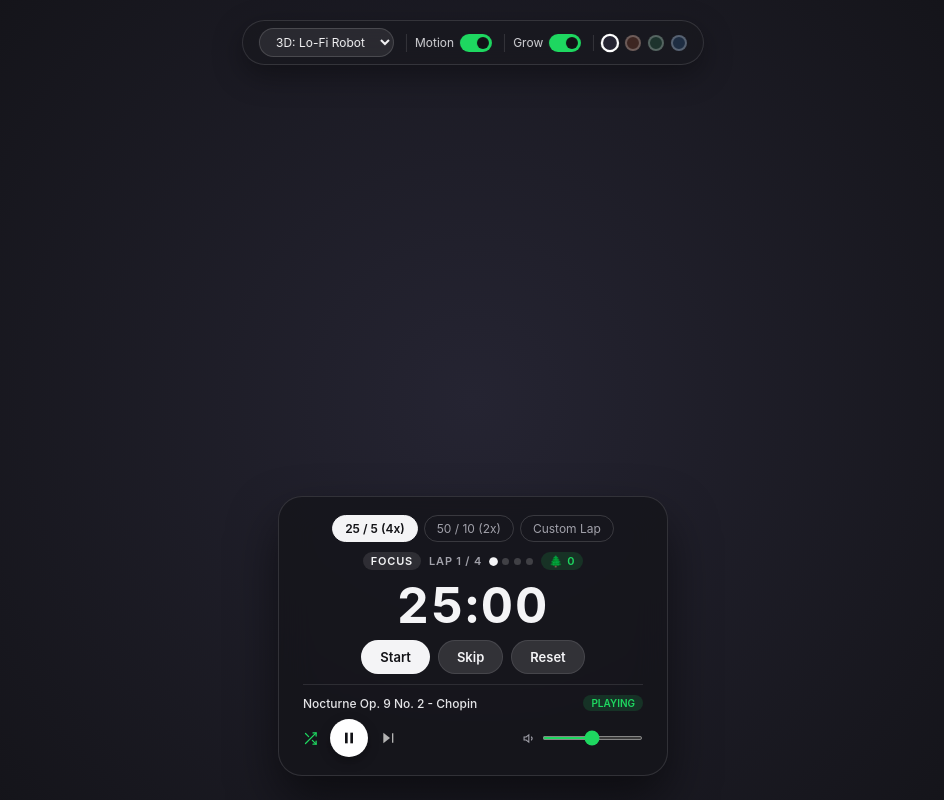
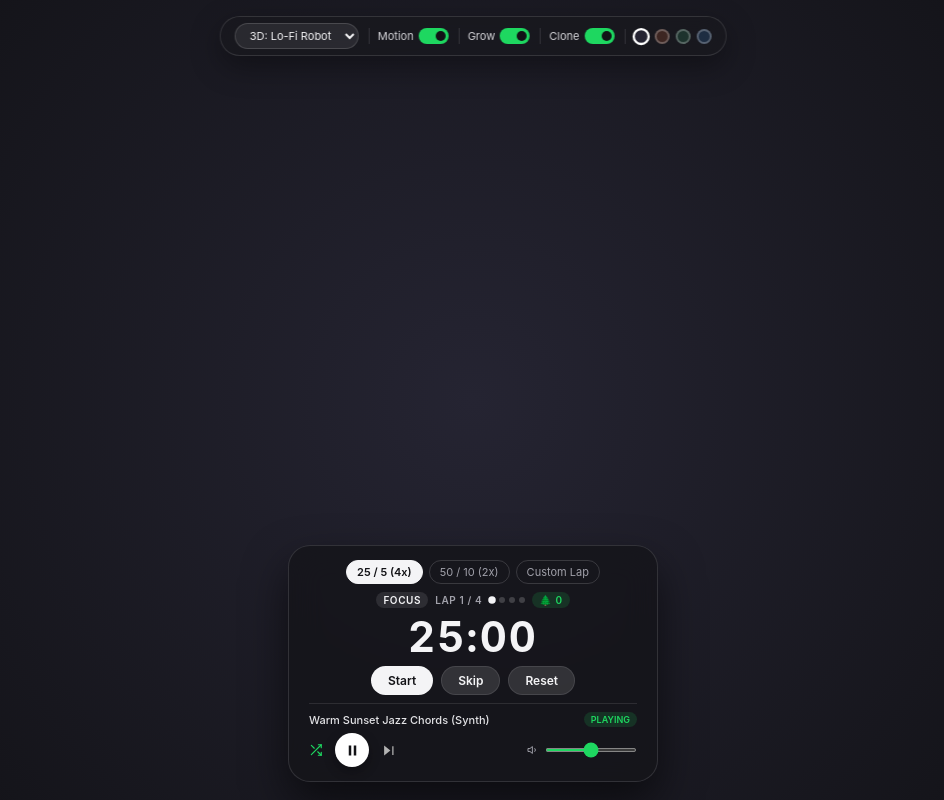
Before and after one commit to scarlet-azure/lofi-3d-timer, a plain HTML site: page index.html in a window 1280 px wide. Both pictures are taken after a click on the button 477 px from the left and 738 px from the top of the page. Shown: the whole page, without its empty margins (167-1111 px from the left). Drawn offline with Linux system fonts and the light colour scheme; some packages are replaced by stand-ins of ours; no server answers; a script that the page names is missing.

Commit message:
fix music, add clone movement

```diff
--- a/index.html
+++ b/index.html
@@ -31,6 +31,7 @@
       inset: 0;
       pointer-events: none;
       z-index: 1;
+      transition: opacity 0.4s ease;
     }
 
     /* Kanvas 3D Utama */
@@ -46,26 +47,26 @@
     /* Top Bar */
     .top-bar {
       position: fixed;
-      top: 20px;
+      top: 16px;
       left: 50%;
       transform: translateX(-50%);
-      background: rgba(24, 24, 30, 0.68);
+      background: rgba(24, 24, 30, 0.72);
       backdrop-filter: blur(14px);
       -webkit-backdrop-filter: blur(14px);
       border: 1px solid rgba(255, 255, 255, 0.12);
       border-radius: 999px;
-      padding: 7px 16px;
+      padding: 6px 14px;
       display: flex;
       align-items: center;
-      gap: 12px;
+      gap: 10px;
       box-shadow: 0 10px 30px rgba(0, 0, 0, 0.35);
-      z-index: 20;
-      max-width: 95vw;
+      z-index: 30;
+      max-width: 96vw;
       flex-wrap: wrap;
       justify-content: center;
       transition: opacity 0.4s ease;
     }
-    body.focus-active .top-bar { opacity: 0.5; }
+    body.focus-active .top-bar { opacity: 0.55; }
     body.focus-active .top-bar:hover { opacity: 1; }
 
     .scene-select {
@@ -73,8 +74,8 @@
       color: #f4f4f6;
       border: 1px solid rgba(255, 255, 255, 0.15);
       border-radius: 999px;
-      padding: 5px 12px;
-      font-size: 12px;
+      padding: 4px 10px;
+      font-size: 11px;
       outline: none;
       cursor: pointer;
     }
@@ -83,8 +84,8 @@
     .toggle-wrap {
       display: flex;
       align-items: center;
-      gap: 6px;
-      font-size: 12px;
+      gap: 5px;
+      font-size: 11px;
       color: #d4d4d8;
       cursor: pointer;
       user-select: none;
@@ -94,8 +95,8 @@
     .switch {
       position: relative;
       display: inline-block;
-      width: 32px;
-      height: 18px;
+      width: 30px;
+      height: 16px;
     }
     .switch input { opacity: 0; width: 0; height: 0; }
     .slider {
@@ -109,8 +110,8 @@
     .slider:before {
       position: absolute;
       content: "";
-      height: 12px;
-      width: 12px;
+      height: 10px;
+      width: 10px;
       left: 3px;
       bottom: 3px;
       background-color: #f4f4f6;
@@ -123,13 +124,13 @@
     .bg-swatches {
       display: flex;
       align-items: center;
-      gap: 7px;
+      gap: 6px;
       padding-left: 8px;
       border-left: 1px solid rgba(255, 255, 255, 0.12);
     }
     .swatch {
-      width: 16px;
-      height: 16px;
+      width: 15px;
+      height: 15px;
       border-radius: 50%;
       border: 2px solid rgba(255, 255, 255, 0.25);
       cursor: pointer;
@@ -138,38 +139,38 @@
     .swatch:hover { transform: scale(1.15); }
     .swatch.active { border-color: #ffffff; transform: scale(1.15); }
 
-    /* HUD CONTAINER */
+    /* HUD CONTAINER (Dipastikan Utuh & Tidak Kepotong) */
     .hud-container {
       position: fixed;
-      bottom: 24px;
+      bottom: 18px;
       left: 50%;
       transform: translateX(-50%);
-      background: rgba(20, 20, 26, 0.76);
+      background: rgba(20, 20, 26, 0.8);
       backdrop-filter: blur(16px);
       -webkit-backdrop-filter: blur(16px);
       border: 1px solid rgba(255, 255, 255, 0.12);
-      border-radius: 24px;
-      padding: 18px 24px;
+      border-radius: 22px;
+      padding: 14px 20px;
       display: flex;
       flex-direction: column;
       align-items: center;
-      gap: 10px;
+      gap: 8px;
       width: 92%;
-      max-width: 390px;
-      box-shadow: 0 24px 48px rgba(0, 0, 0, 0.5);
-      z-index: 20;
+      max-width: 370px;
+      box-shadow: 0 20px 44px rgba(0, 0, 0, 0.55);
+      z-index: 30;
       transition: all 0.4s cubic-bezier(0.22, 1, 0.36, 1);
     }
 
     /* COMPACT DOCK MODE SAAT TIMER BERJALAN */
     body.focus-active .hud-container {
-      bottom: 16px;
-      max-width: 540px;
-      padding: 10px 20px;
+      bottom: 14px;
+      max-width: 520px;
+      padding: 9px 18px;
       border-radius: 999px;
       flex-direction: row;
       justify-content: space-between;
-      gap: 14px;
+      gap: 12px;
     }
 
     body.focus-active .mode-tabs,
@@ -188,21 +189,21 @@
     }
 
     body.focus-active .timer-display {
-      font-size: 28px;
+      font-size: 26px;
       letter-spacing: 1px;
     }
 
     body.focus-active .timer-controls { gap: 6px; }
-    body.focus-active .btn-timer { padding: 6px 14px; font-size: 12px; }
+    body.focus-active .btn-timer { padding: 6px 12px; font-size: 11px; }
 
     body.focus-active .spotify-player {
       width: auto;
       padding-top: 0;
       border-top: none;
-      padding-left: 12px;
+      padding-left: 10px;
       border-left: 1px solid rgba(255, 255, 255, 0.12);
     }
-    body.focus-active .spotify-play-btn { width: 34px; height: 34px; }
+    body.focus-active .spotify-play-btn { width: 32px; height: 32px; }
 
     /* Mode & Custom Lap Settings */
     .mode-tabs { display: flex; gap: 6px; align-items: center; }
@@ -210,9 +211,9 @@
       background: transparent;
       border: 1px solid rgba(255,255,255,0.15);
       color: #a1a1aa;
-      padding: 5px 12px;
+      padding: 4px 10px;
       border-radius: 999px;
-      font-size: 12px;
+      font-size: 11px;
       cursor: pointer;
       transition: all 0.2s;
     }
@@ -222,13 +223,13 @@
     .custom-settings-grid {
       display: none;
       grid-template-columns: repeat(3, 1fr) auto;
-      gap: 8px;
+      gap: 6px;
       align-items: end;
       width: 100%;
       background: rgba(255, 255, 255, 0.04);
       border: 1px solid rgba(255, 255, 255, 0.08);
-      padding: 10px 12px;
-      border-radius: 14px;
+      padding: 8px 10px;
+      border-radius: 12px;
     }
     .custom-settings-grid.show { display: grid; }
 
@@ -236,10 +237,10 @@
       display: flex;
       flex-direction: column;
       align-items: center;
-      gap: 4px;
+      gap: 3px;
     }
     .input-group label {
-      font-size: 10px;
+      font-size: 9px;
       color: #a1a1aa;
       text-transform: uppercase;
       letter-spacing: 0.5px;
@@ -249,10 +250,10 @@
       background: rgba(255, 255, 255, 0.08);
       border: 1px solid rgba(255, 255, 255, 0.16);
       color: #fff;
-      padding: 6px 4px;
-      border-radius: 8px;
+      padding: 4px;
+      border-radius: 6px;
       text-align: center;
-      font-size: 13px;
+      font-size: 12px;
       font-weight: 600;
       outline: none;
     }
@@ -262,15 +263,15 @@
     .session-status {
       display: flex;
       align-items: center;
-      gap: 8px;
-      font-size: 11px;
+      gap: 7px;
+      font-size: 10px;
       font-weight: 600;
-      letter-spacing: 0.8px;
+      letter-spacing: 0.6px;
       color: #a1a1aa;
       text-transform: uppercase;
     }
     .phase-pill {
-      padding: 2px 8px;
+      padding: 2px 7px;
       border-radius: 999px;
       background: rgba(255, 255, 255, 0.1);
       color: #f4f4f6;
@@ -280,16 +281,16 @@
       color: #38bdf8;
     }
     .forest-badge {
-      padding: 2px 8px;
+      padding: 2px 7px;
       border-radius: 999px;
       background: rgba(30, 215, 96, 0.14);
       color: #1ed760;
-      font-size: 11px;
+      font-size: 10px;
     }
-    .lap-dots { display: flex; gap: 5px; }
+    .lap-dots { display: flex; gap: 4px; }
     .lap-dot {
-      width: 7px;
-      height: 7px;
+      width: 6px;
+      height: 6px;
       border-radius: 50%;
       background: rgba(255, 255, 255, 0.18);
       transition: all 0.3s;
@@ -298,7 +299,7 @@
     .lap-dot.current { background: #f4f4f6; transform: scale(1.25); }
 
     .timer-display {
-      font-size: 50px;
+      font-size: 42px;
       font-weight: 700;
       letter-spacing: 2px;
       font-variant-numeric: tabular-nums;
@@ -311,10 +312,10 @@
       background: rgba(255, 255, 255, 0.12);
       color: #f4f4f6;
       border: 1px solid rgba(255, 255, 255, 0.1);
-      padding: 8px 18px;
+      padding: 6px 16px;
       border-radius: 999px;
       font-weight: 600;
-      font-size: 13px;
+      font-size: 12px;
       cursor: pointer;
       transition: all 0.15s;
     }
@@ -324,18 +325,18 @@
     /* Spotify-Style Audio Player */
     .spotify-player {
       width: 100%;
-      padding-top: 10px;
+      padding-top: 8px;
       border-top: 1px solid rgba(255, 255, 255, 0.1);
       display: flex;
       flex-direction: column;
-      gap: 8px;
+      gap: 6px;
     }
 
     .track-info {
       display: flex;
       justify-content: space-between;
       align-items: center;
-      font-size: 12px;
+      font-size: 11px;
     }
     .track-title {
       color: #e4e4e7;
@@ -343,11 +344,11 @@
       white-space: nowrap;
       overflow: hidden;
       text-overflow: ellipsis;
-      max-width: 240px;
+      max-width: 230px;
     }
     .track-badge {
-      font-size: 10px;
-      padding: 2px 8px;
+      font-size: 9px;
+      padding: 2px 7px;
       border-radius: 999px;
       background: rgba(29, 185, 84, 0.18);
       color: #1ed760;
@@ -358,7 +359,7 @@
       display: flex;
       align-items: center;
       justify-content: space-between;
-      gap: 12px;
+      gap: 10px;
     }
 
     .transport-btns {
@@ -381,8 +382,8 @@
     .icon-btn.active { color: #1ed760; }
 
     .spotify-play-btn {
-      width: 38px;
-      height: 38px;
+      width: 34px;
+      height: 34px;
       border-radius: 50%;
       background: #ffffff;
       color: #121216;
@@ -401,7 +402,7 @@
       align-items: center;
       gap: 6px;
       flex: 1;
-      max-width: 120px;
+      max-width: 110px;
     }
     input[type="range"] {
       width: 100%;
@@ -428,10 +429,18 @@
       </span>
     </label>
 
-    <label class="toggle-wrap" title="Objek membesar dari kecil (35%) hingga penuh (100%) selama sesi Focus">
+    <label class="toggle-wrap" title="Objek membesar dari kecil hingga penuh selama sesi Focus">
       <span>Grow</span>
       <span class="switch">
         <input type="checkbox" id="growToggle" checked onchange="syncModelState()" />
+        <span class="slider"></span>
+      </span>
+    </label>
+
+    <label class="toggle-wrap" title="Tampilkan kloningan objek di kiri-kanan setiap selesai 1 lap">
+      <span>Clone</span>
+      <span class="switch">
+        <input type="checkbox" id="cloneToggle" checked onchange="renderGrownClones()" />
         <span class="slider"></span>
       </span>
     </label>
@@ -479,7 +488,7 @@
         <label for="lapsInput">Laps</label>
         <input type="number" id="lapsInput" class="custom-input" min="1" max="12" value="4" />
       </div>
-      <button class="mode-btn active" style="height: 30px;" onclick="applyCustomSettings()">Set</button>
+      <button class="mode-btn active" style="height: 26px;" onclick="applyCustomSettings()">Set</button>
     </div>
 
     <div class="session-status">
@@ -499,14 +508,14 @@
 
     <div class="spotify-player">
       <div class="track-info">
-        <span class="track-title" id="trackName">Memuat lagu...</span>
+        <span class="track-title" id="trackName">Lo-Fi Synth & Rain (Built-in)</span>
         <span class="track-badge" id="audioStatus">READY</span>
       </div>
 
       <div class="player-controls-row">
         <div class="transport-btns">
           <button class="icon-btn active" onclick="playRandomTrack()" title="Shuffle Track">
-            <svg width="15" height="15" viewBox="0 0 24 24" fill="none" stroke="currentColor" stroke-width="2" stroke-linecap="round" stroke-linejoin="round">
+            <svg width="14" height="14" viewBox="0 0 24 24" fill="none" stroke="currentColor" stroke-width="2" stroke-linecap="round" stroke-linejoin="round">
               <polyline points="16 3 21 3 21 8"></polyline><line x1="4" y1="20" x2="21" y2="3"></line>
               <polyline points="21 16 21 21 16 21"></polyline><line x1="15" y1="15" x2="21" y2="21"></line>
               <line x1="4" y1="4" x2="9" y2="9"></line>
@@ -514,17 +523,17 @@
           </button>
 
           <button class="spotify-play-btn" id="audioBtn" onclick="toggleAudio()" title="Play / Pause">
-            <svg id="playIcon" width="16" height="16" viewBox="0 0 24 24" fill="currentColor">
+            <svg id="playIcon" width="15" height="15" viewBox="0 0 24 24" fill="currentColor">
               <polygon points="6 3 20 12 6 21 6 3"></polygon>
             </svg>
-            <svg id="pauseIcon" width="16" height="16" viewBox="0 0 24 24" fill="currentColor" style="display: none;">
+            <svg id="pauseIcon" width="15" height="15" viewBox="0 0 24 24" fill="currentColor" style="display: none;">
               <rect x="6" y="4" width="4" height="16"></rect>
               <rect x="14" y="4" width="4" height="16"></rect>
             </svg>
           </button>
 
           <button class="icon-btn" onclick="playNextTrack()" title="Next Track">
-            <svg width="16" height="16" viewBox="0 0 24 24" fill="currentColor">
+            <svg width="15" height="15" viewBox="0 0 24 24" fill="currentColor">
               <polygon points="5 4 15 12 5 20 5 4"></polygon>
               <line x1="19" y1="5" x2="19" y2="19" stroke="currentColor" stroke-width="2"></line>
             </svg>
@@ -532,7 +541,7 @@
         </div>
 
         <div class="volume-box">
-          <svg width="15" height="15" viewBox="0 0 24 24" fill="none" stroke="#a1a1aa" stroke-width="2">
+          <svg width="14" height="14" viewBox="0 0 24 24" fill="none" stroke="#a1a1aa" stroke-width="2">
             <polygon points="11 5 6 9 2 9 2 15 6 15 11 19 11 5"></polygon>
             <path d="M15.54 8.46a5 5 0 0 1 0 7.07"></path>
           </svg>
@@ -566,6 +575,7 @@
     const modelSelect = document.getElementById("modelSelect");
     const motionToggle = document.getElementById("motionToggle");
     const growToggle = document.getElementById("growToggle");
+    const cloneToggle = document.getElementById("cloneToggle");
     const timerEl = document.getElementById("timer");
     const startBtn = document.getElementById("startBtn");
     const customPanel = document.getElementById("customPanel");
@@ -584,7 +594,7 @@
     const trackNameEl = document.getElementById("trackName");
     const audioStatusEl = document.getElementById("audioStatus");
 
-    // --- 1. CAMERA FRAMING, GROWTH SCALE & CLONES ---
+    // --- 1. CAMERA FRAMING, GROWTH SCALE & ANIMATED CLONES ---
     viewerEl.addEventListener("load", () => {
       const orbit = viewerEl.getCameraOrbit();
       const target = viewerEl.getCameraTarget();
@@ -602,7 +612,7 @@
       if (isRunning) {
         viewerEl.setAttribute("camera-target", `0m ${baseTargetY}m 0m`);
       } else {
-        const offsetDown = modelHeight * 0.25;
+        const offsetDown = modelHeight * 0.28;
         viewerEl.setAttribute("camera-target", `0m ${baseTargetY - offsetDown}m 0m`);
       }
     }
@@ -620,12 +630,27 @@
         const elapsed = Math.max(0, totalFocusSec - timeLeft);
         const progress = Math.min(1, elapsed / totalFocusSec);
 
-        // Mulai dari 0.35 (35%) dan tumbuh mulus sampai 1.0 (100%)
         const minScale = 0.35;
         const s = (minScale + (1 - minScale) * progress).toFixed(4);
         viewerEl.style.transform = `scale(${s})`;
       } else {
         viewerEl.style.transform = "scale(1)";
+      }
+    }
+
+    // Sinkronkan animasi kerangka + rotasi untuk model utama MAUPUN semua kloningan
+    function applyMotionToElement(el, active) {
+      if (active) {
+        if (el.availableAnimations && el.availableAnimations.length > 0) {
+          const preferred = el.availableAnimations.find(a => /idle|walk|dance|wave|grow/i.test(a));
+          el.animationName = preferred || el.availableAnimations[0];
+          el.play();
+        }
+        el.setAttribute("auto-rotate", "");
+        el.setAttribute("rotation-per-second", currentPhase === "focus" ? "12deg" : "5deg");
+      } else {
+        if (typeof el.pause === "function") el.pause();
+        el.removeAttribute("auto-rotate");
       }
     }
 
@@ -635,25 +660,22 @@
       updateModelGrowthScale();
 
       const shouldAnimate = isRunning && motionToggle.checked;
-      if (shouldAnimate) {
-        if (viewerEl.availableAnimations && viewerEl.availableAnimations.length > 0) {
-          const preferred = viewerEl.availableAnimations.find(a => /idle|walk|dance|wave|grow/i.test(a));
-          viewerEl.animationName = preferred || viewerEl.availableAnimations[0];
-          viewerEl.play();
-        }
-        viewerEl.setAttribute("auto-rotate", "");
-        viewerEl.setAttribute("rotation-per-second", currentPhase === "focus" ? "12deg" : "5deg");
-      } else {
-        if (typeof viewerEl.pause === "function") viewerEl.pause();
-        viewerEl.removeAttribute("auto-rotate");
-      }
+      applyMotionToElement(viewerEl, shouldAnimate);
+
+      // Ikut gerakkan semua kloningan yang sudah muncul di layar
+      grownClonesEl.querySelectorAll("model-viewer").forEach(cloneEl => {
+        applyMotionToElement(cloneEl, shouldAnimate);
+      });
     }
 
     function renderGrownClones() {
       grownClonesEl.innerHTML = "";
+      if (!cloneToggle.checked || treesGrown <= 0) return;
+
       const currentSrc = viewerEl.getAttribute("src");
       const offsets = [-22, 22, -36, 36, -14, 14, -44, 44];
       const count = Math.min(treesGrown, offsets.length);
+      const shouldAnimate = isRunning && motionToggle.checked;
 
       for (let i = 0; i < count; i++) {
         const clone = document.createElement("model-viewer");
@@ -664,7 +686,7 @@
 
         const xOffset = offsets[i];
         const yOffset = (i % 2 === 0) ? -4 : -8;
-        const cloneScale = 0.58;
+        const cloneScale = 0.55;
 
         clone.style.cssText = `
           position: absolute;
@@ -673,11 +695,16 @@
           left: 0;
           top: 0;
           background: transparent;
-          opacity: 0.85;
+          opacity: 0.88;
           transform: translate(${xOffset}%, ${yOffset}%) scale(${cloneScale});
           transition: all 0.6s cubic-bezier(0.22, 1, 0.36, 1);
           pointer-events: none;
         `;
+
+        clone.addEventListener("load", () => {
+          applyMotionToElement(clone, isRunning && motionToggle.checked);
+        });
+
         grownClonesEl.appendChild(clone);
       }
     }
@@ -861,27 +888,25 @@
       resetSession();
     }
 
-    // --- 4. SPOTIFY-STYLE AUDIO PLAYER ---
+    // --- 4. BUILT-IN LO-FI SYNTH ENGINE + MP3 PLAYLIST ---
     const playlist = [
-      {
-        title: "Gymnopédie No. 1 - Erik Satie",
-        url: "https://upload.wikimedia.org/wikipedia/commons/3/35/Erik_Satie_-_Gymnopedie_No_1.ogg"
-      },
-      {
-        title: "Clair de Lune - Claude Debussy",
-        url: "https://upload.wikimedia.org/wikipedia/commons/b/be/Claude_Debussy_-_Clair_de_lune.ogg"
-      },
-      {
-        title: "Nocturne Op. 9 No. 2 - Chopin",
-        url: "https://upload.wikimedia.org/wikipedia/commons/e/eb/Frederic_Chopin_-_Nocturne_in_E_flat_major%2C_Op._9_no._2.ogg"
-      }
+      { title: "Midnight Rhodes & Rain (Synth)", type: "synth", chords: [[261.63, 329.63, 392.00, 493.88], [220.00, 261.63, 329.63, 392.00], [174.61, 220.00, 261.63, 329.63], [196.00, 246.94, 293.66, 349.23]] },
+      { title: "Warm Sunset Jazz Chords (Synth)", type: "synth", chords: [[293.66, 349.23, 440.00, 523.25], [196.00, 246.94, 293.66, 349.23], [261.63, 329.63, 392.00, 493.88], [220.00, 261.63, 329.63, 392.00]] }
     ];
 
     let currentTrackIndex = 0;
-    bgAudio.volume = 0.5;
+    let isAudioPlaying = false;
+    let masterVolume = 0.5;
+    let synthCtx = null;
+    let synthInterval = null;
+    let rainNode = null;
+    let masterGain = null;
 
-    function setPlayingUI(isPlaying) {
-      if (isPlaying) {
+    bgAudio.volume = masterVolume;
+
+    function setPlayingUI(playing) {
+      isAudioPlaying = playing;
+      if (playing) {
         playIcon.style.display = "none";
         pauseIcon.style.display = "block";
         audioStatusEl.textContent = "PLAYING";
@@ -892,18 +917,106 @@
       }
     }
 
+    function stopSynth() {
+      if (synthInterval) {
+        clearInterval(synthInterval);
+        synthInterval = null;
+      }
+      if (rainNode) {
+        try { rainNode.stop(); } catch (e) {}
+        rainNode = null;
+      }
+    }
+
+    function startSynth(track) {
+      stopSynth();
+      if (!synthCtx) {
+        synthCtx = new (window.AudioContext || window.webkitAudioContext)();
+      }
+      if (synthCtx.state === "suspended") synthCtx.resume();
+
+      masterGain = synthCtx.createGain();
+      masterGain.gain.value = masterVolume * 0.35;
+      masterGain.connect(synthCtx.destination);
+
+      // Suara rintik hujan lembut (Pink/Brown noise filtered)
+      const bufferSize = synthCtx.sampleRate * 2;
+      const noiseBuffer = synthCtx.createBuffer(1, bufferSize, synthCtx.sampleRate);
+      const output = noiseBuffer.getChannelData(0);
+      let lastOut = 0.0;
+      for (let i = 0; i < bufferSize; i++) {
+        const white = Math.random() * 2 - 1;
+        output[i] = (lastOut + (0.02 * white)) / 1.02;
+        lastOut = output[i];
+        output[i] *= 0.18;
+      }
+      rainNode = synthCtx.createBufferSource();
+      rainNode.buffer = noiseBuffer;
+      rainNode.loop = true;
+
+      const filter = synthCtx.createBiquadFilter();
+      filter.type = "lowpass";
+      filter.frequency.value = 850;
+      rainNode.connect(filter);
+      filter.connect(masterGain);
+      rainNode.start();
+
+      // Mainkan progresi akor elektrik piano lo-fi tiap 3.2 detik
+      let step = 0;
+      const playChord = () => {
+        if (!isAudioPlaying) return;
+        const chord = track.chords[step % track.chords.length];
+        step++;
+
+        chord.forEach((freq, idx) => {
+          const osc = synthCtx.createOscillator();
+          const noteGain = synthCtx.createGain();
+          osc.type = "triangle";
+          osc.frequency.setValueAtTime(freq, synthCtx.currentTime + idx * 0.04);
+
+          noteGain.gain.setValueAtTime(0.001, synthCtx.currentTime + idx * 0.04);
+          noteGain.gain.linearRampToValueAtTime(0.14, synthCtx.currentTime + idx * 0.04 + 0.15);
+          noteGain.gain.exponentialRampToValueAtTime(0.0008, synthCtx.currentTime + 3.0);
+
+          osc.connect(noteGain);
+          noteGain.connect(masterGain);
+          osc.start(synthCtx.currentTime + idx * 0.04);
+          osc.stop(synthCtx.currentTime + 3.1);
+        });
+      };
+
+      playChord();
+      synthInterval = setInterval(playChord, 3200);
+    }
+
+    function stopAllAudio() {
+      bgAudio.pause();
+      stopSynth();
+      setPlayingUI(false);
+    }
+
     function loadTrack(index, autoPlay = false) {
       currentTrackIndex = index;
       const track = playlist[currentTrackIndex];
-      bgAudio.src = track.url;
       trackNameEl.textContent = track.title;
 
+      bgAudio.pause();
+      stopSynth();
+
       if (autoPlay) {
-        bgAudio.play().then(() => {
+        if (track.type === "synth") {
           setPlayingUI(true);
-        }).catch(() => {
-          playNextTrack();
-        });
+          startSynth(track);
+        } else {
+          bgAudio.src = track.url;
+          bgAudio.play().then(() => {
+            setPlayingUI(true);
+          }).catch(() => {
+            playNextTrack();
+          });
+        }
+      } else {
+        setPlayingUI(false);
       }
     }
 
@@ -913,7 +1026,10 @@
     }
 
     function playRandomTrack() {
-      if (playlist.length <= 1) return;
+      if (playlist.length <= 1) {
+        loadTrack(0, true);
+        return;
+      }
       let nextIndex;
       do {
         nextIndex = Math.floor(Math.random() * playlist.length);
@@ -924,20 +1040,19 @@
     bgAudio.addEventListener("ended", playRandomTrack);
 
     function toggleAudio() {
-      if (bgAudio.paused) {
-        bgAudio.play().then(() => {
-          setPlayingUI(true);
-        }).catch(() => {
-          playNextTrack();
-        });
+      if (isAudioPlaying) {
+        stopAllAudio();
       } else {
-        bgAudio.pause();
-        setPlayingUI(false);
+        loadTrack(currentTrackIndex, true);
       }
     }
 
     function changeVolume(val) {
-      bgAudio.volume = val;
+      masterVolume = parseFloat(val);
+      bgAudio.volume = masterVolume;
+      if (masterGain && synthCtx) {
+        masterGain.gain.setTargetAtTime(masterVolume * 0.35, synthCtx.currentTime, 0.05);
+      }
     }
 
     // --- 5. AUTO-FETCH FILE .GLB & .MP3 DARI GITHUB REPO ---
@@ -976,8 +1091,9 @@
           const mp3Files = files.filter(f => f.name.toLowerCase().endsWith(".mp3"));
           mp3Files.forEach(file => {
             const cleanTitle = file.name.replace(/\.mp3$/i, "").replace(/[-_]/g, " ");
-            playlist.push({
+            playlist.unshift({
               title: `${cleanTitle.replace(/\b\w/g, l => l.toUpperCase())} (My Track)`,
+              type: "mp3",
               url: file.name
             });
           });
@@ -986,8 +1102,7 @@
         console.log("Menggunakan aset default:", err);
       }
 
-      const randomStart = Math.floor(Math.random() * playlist.length);
-      loadTrack(randomStart, false);
+      loadTrack(0, false);
       syncModelState();
     }
 
```
